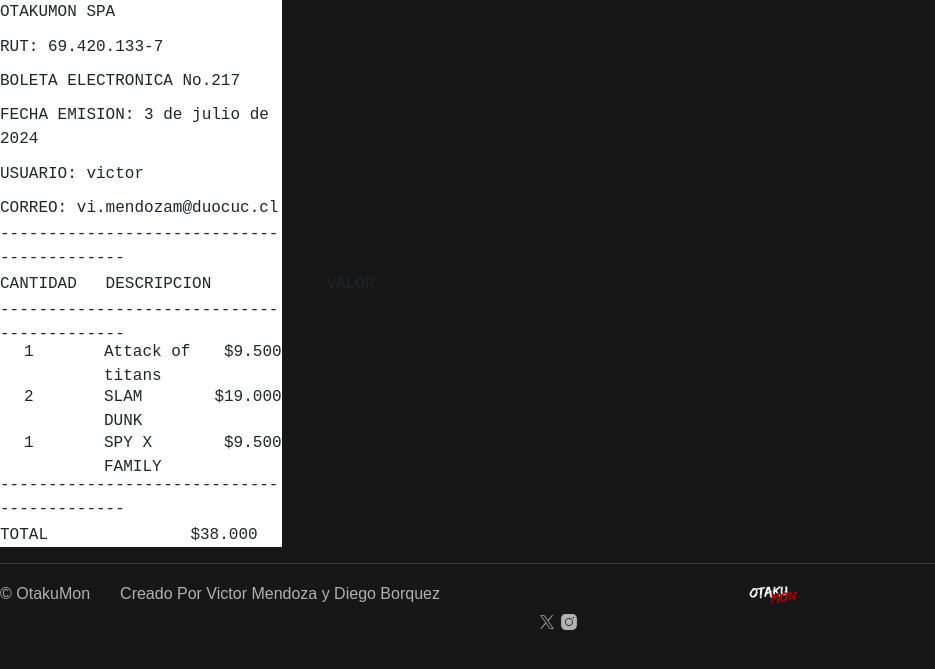
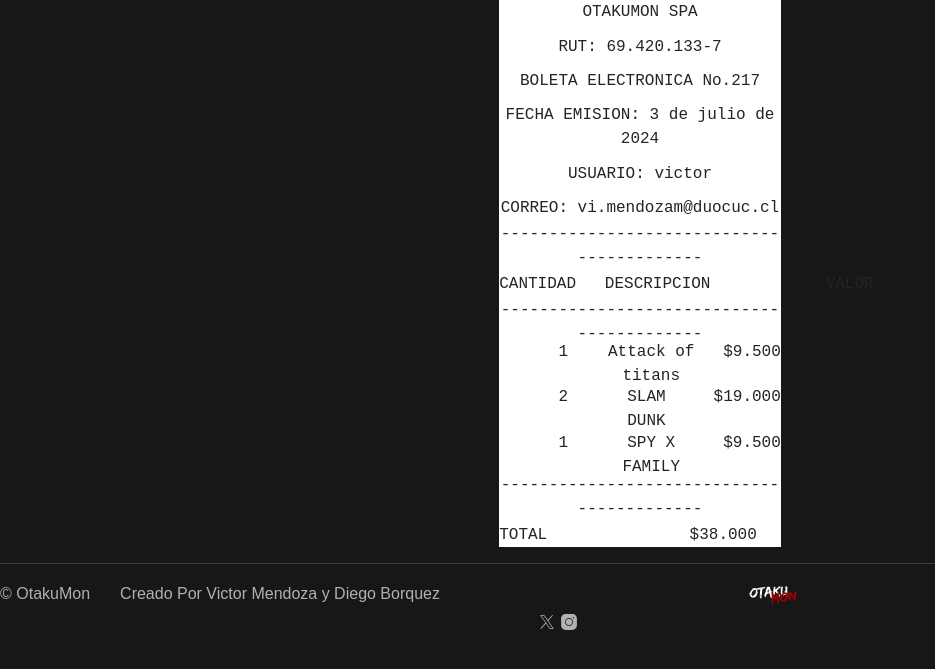
Before and after one commit to TG0T/otakumon, a Django app: page /boleta/ in a window 1280 px wide. Shown: the part 68-737 px from the top of the page, without its empty margins (0-935 px from the left). Run offline with Django 5.2, Linux system fonts and the light colour scheme; a user stored in the database is signed in; data comes from the database, SQL or seed files in the repository; data that the repository does not hold is empty; some libraries are stand-ins or nearby versions.

Commit message:
centra boleta

```diff
--- a/Otakumon-D/Otakumon/otaku/templates/otaku/boleta.html
+++ b/Otakumon-D/Otakumon/otaku/templates/otaku/boleta.html
@@ -2,7 +2,7 @@
 {% load format_filters %}
 
 {% block content %}
-  <div style="background-color: white; width: 22%; border-color: black 1px;" >
+<div style="background-color: white; width: 22%; border-color: black 1px; margin: 0 auto; text-align: center; display: block;">
     <p style="font-family: 'Courier New', Courier, monospace;">OTAKUMON SPA</p>
     <p style="font-family: 'Courier New', Courier, monospace;margin-top: -2%;">RUT: 69.420.133-7</p>
     <p style="font-family: 'Courier New', Courier, monospace;margin-top: -2%;">BOLETA ELECTRONICA No.{{ numero_boleta }}</p>
```
